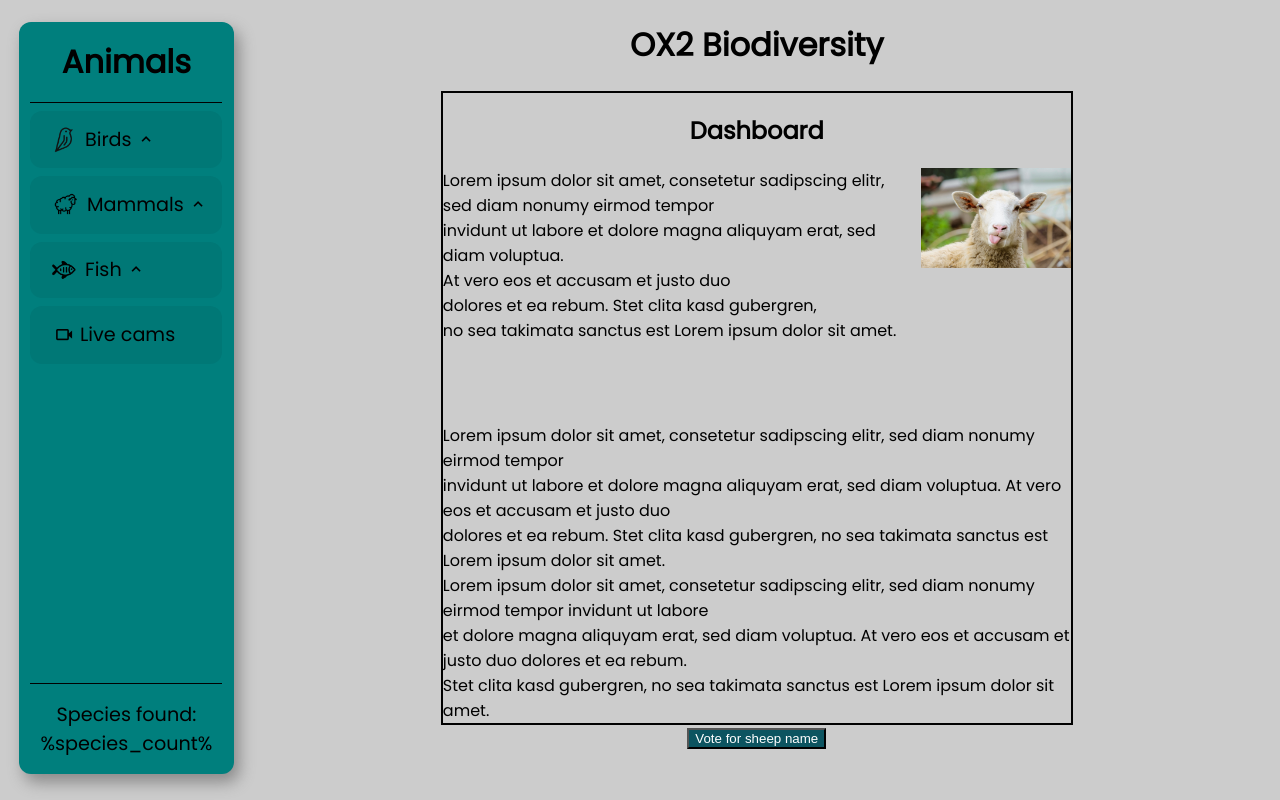
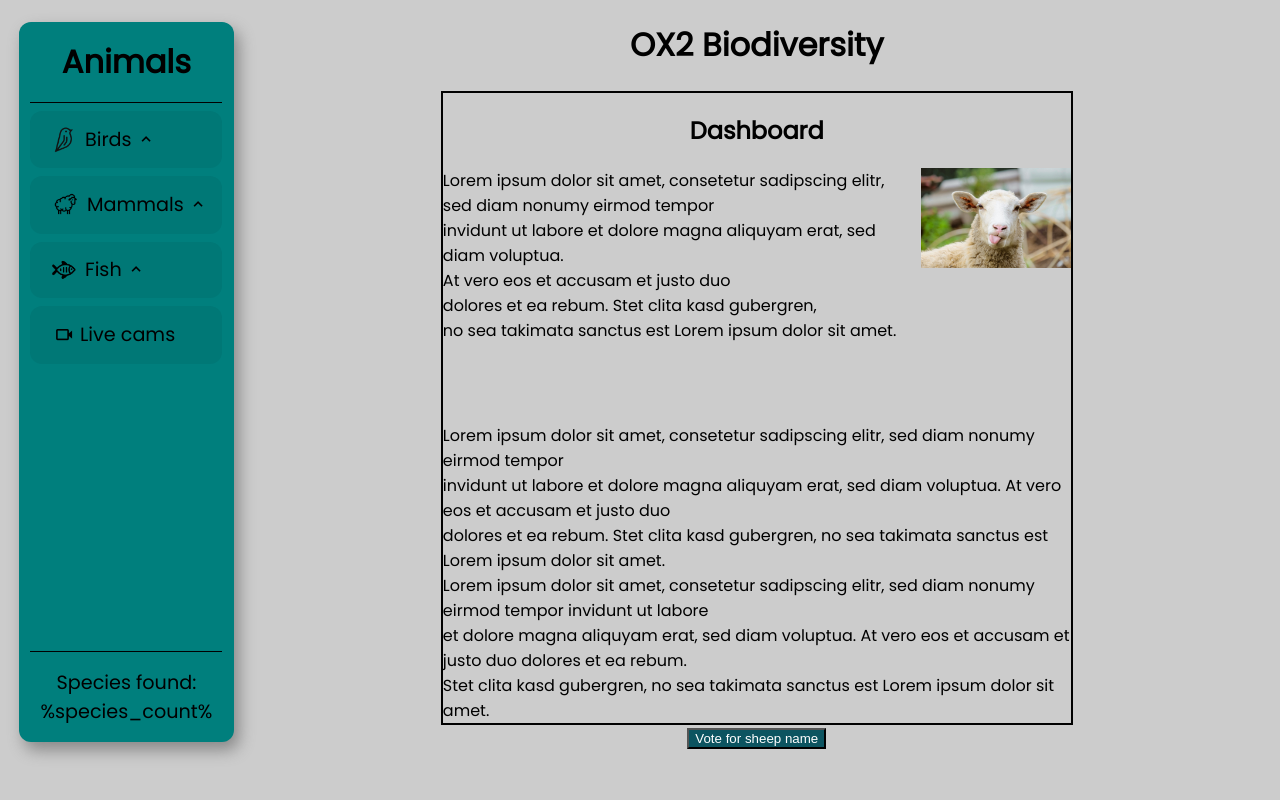
Before and after one commit to cide0/school-project, an Angular app in the folder code/public/app/: page / in a window 1280 px wide. Built offline with nearby package versions, Linux system fonts and the light colour scheme.

Commit message:
added new favicon

```diff
--- a/code/public/app/src/app/navbar/navbar.component.css
+++ b/code/public/app/src/app/navbar/navbar.component.css
@@ -1,5 +1,5 @@
 .navbar{
-  height: 94%;
+  height: 90%;
   width: 12rem;
   display: flex;
   flex-direction: column;
```
Also changed, not shown: code/public/app/src/assets/favicon.png, 1 other file (tests, documents, lock files or other folders).
